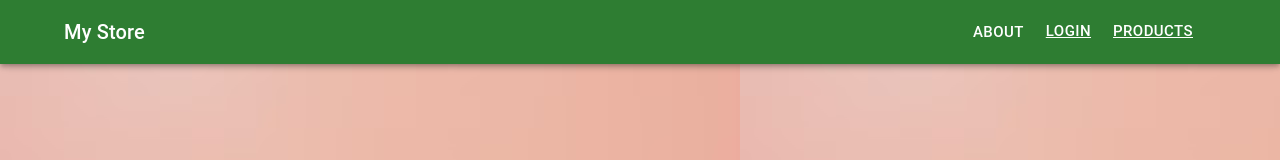
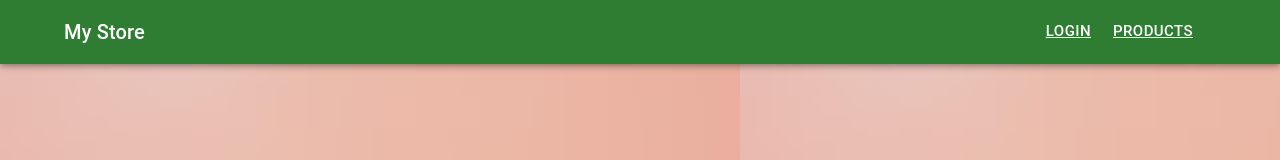
Before and after one commit to Hasireddy/Ecommerce, a React (Create React App) app in the folder client/: page / in a window 1280 px wide. Shown: the top 160 px of the page. Built offline with nearby package versions, Linux system fonts and the light colour scheme; some icons are missing.

Commit message:
Removed about page

```diff
--- a/client/src/components/Header.js
+++ b/client/src/components/Header.js
@@ -31,7 +31,6 @@ function Header()
                     </IconButton>
                     <Typography variant="h6" component="div" sx={{ flexGrow: 1, display: { xs: 'none', sm: 'block' } }}>My Store</Typography>
                     <Box sx={{ display: { xs: 'none', sm: 'block' } }}>
-                            <Button color="white" size="large">About</Button>
                             <Button color="white" size="large" as={Link} to="/login">Login</Button>
                             <Button color="white" size="large" as={Link} to="/products">Products</Button>
                             <IconButton aria-label="cart" component={Link} to="/cart" size="large" sx={{ color: 'white' }}>
```
